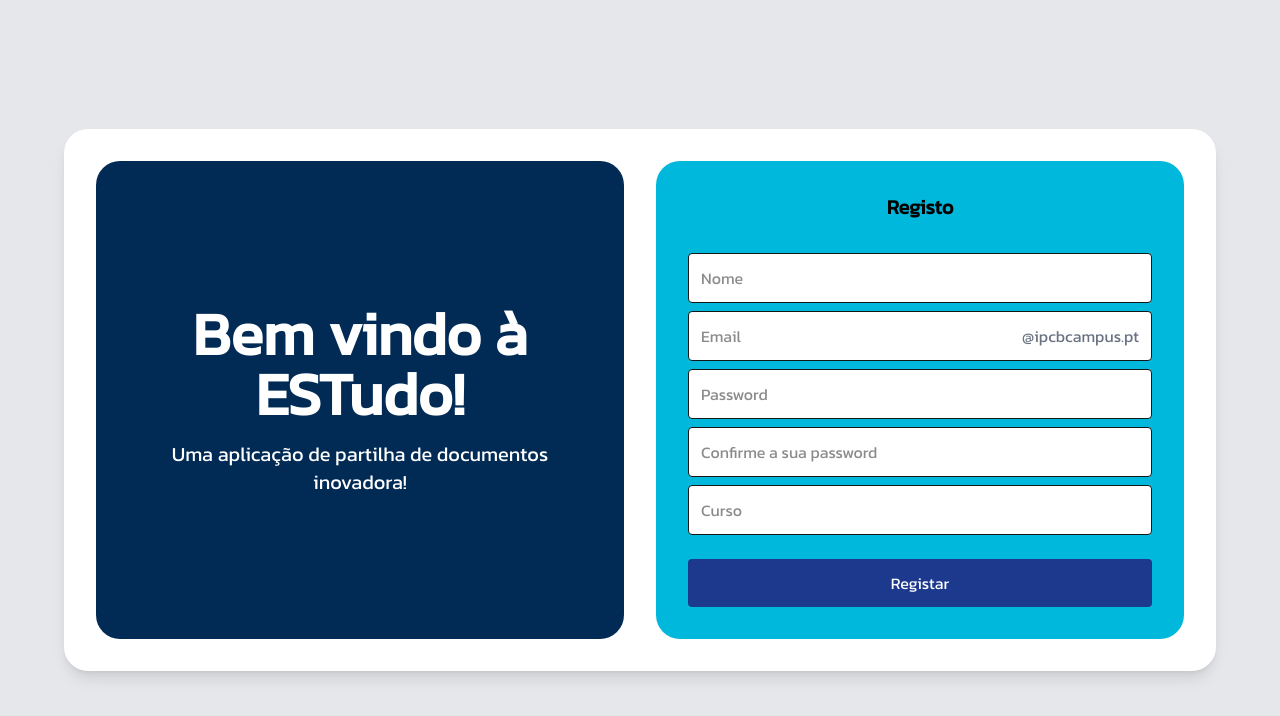
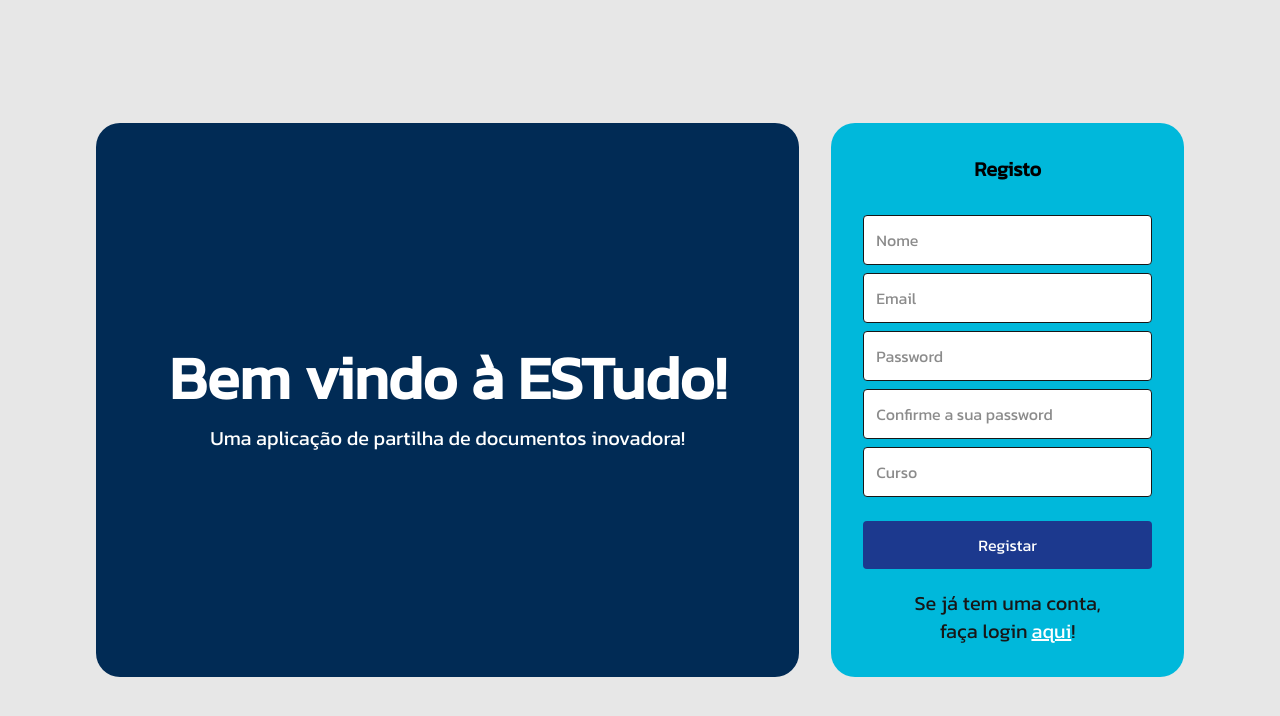
Before and after one commit to beckerme/ESTudo, a Next.js app in the folder estudo/: page /registo in a window 1280 px wide. Shown: the top 716 px of the page. Built offline with nearby package versions, Linux system fonts and the light colour scheme.

Commit message:
Update Registo.jsx

```diff
--- a/estudo/src/components/Registo/Registo.jsx
+++ b/estudo/src/components/Registo/Registo.jsx
@@ -4,12 +4,17 @@ const kanit = Kanit({
   weight: "400",
 });
 
+import Header from "../Login/Header";
+
 export default function RegisterPage() {
   return (
-    <div className={`${kanit.className} min-h-screen flex justify-center items-center bg-gray-200 p-4`}>
-      <div className="w-full max-w-6xl flex flex-col lg:flex-row bg-white p-8 rounded-3xl shadow-lg gap-8">
+
+  <div>
+    <div className={`${kanit.className} min-h-screen flex justify-center items-center p-4`}>
+      <div className="w-full max-w-6xl flex flex-col lg:flex-row p-8 rounded-3xl gap-8">
+
         {/* Left Section */}
-        <div className={`${kanit.className} w-full lg:w-1/2 flex items-center justify-center bg-[#012B55] rounded-3xl p-8`}>
+        <div className={`${kanit.className} w-full lg:w-2/3 flex items-center justify-center bg-[#012B55] rounded-3xl p-8`}>
           <div className="text-center text-white">
             <p className="text-3xl md:text-5xl lg:text-6xl font-bold">Bem vindo à ESTudo!</p>
             <p className="text-lg md:text-xl mt-4">Uma aplicação de partilha de documentos inovadora!</p>
@@ -17,7 +22,7 @@ export default function RegisterPage() {
         </div>
 
         {/* Right Section */}
-        <div className={`${kanit.className} w-full lg:w-1/2 bg-cyan-500 p-8 rounded-3xl flex flex-col`}>
+        <div className={`${kanit.className} w-full lg:w-1/3 bg-cyan-500 p-8 rounded-3xl flex flex-col`}>
           <h1 className="text-xl font-bold text-black mb-4 text-center">Registo</h1>
           <div className="flex justify-center items-center mb-4">
           </div>
@@ -25,15 +30,23 @@ export default function RegisterPage() {
             <input className="p-3 rounded border bg-white w-full" type="text" placeholder="Nome" />
             <div className="flex items-center border rounded p-3 bg-white">
               <input className="flex-1 outline-none bg-white" type="text" placeholder="Email" />
-              <span className="text-gray-500">@ipcbcampus.pt</span>
             </div>
             <input className="p-3 rounded border bg-white w-full" type="password" placeholder="Password" />
             <input className="p-3 rounded border bg-white w-full" type="password" placeholder="Confirme a sua password" />
             <input className="p-3 rounded border bg-white w-full" type="text" placeholder="Curso" />
             <button className="mt-4 bg-blue-900 text-white py-3 rounded hover:bg-blue-800">Registar</button>
           </form>
+          <div className="flex justify-center">
+              <div className="w-2/3 text-center mt-5">
+                <p className="text-xl">Se já tem uma conta, faça login<a href="/login"
+                   className="text-white underline hover:text-blue-800 ml-1 font-medium">aqui</a>!
+                </p>
+              </div>
+          </div>
         </div>
       </div>
     </div>
+
+  </div>
   );
 }
```
